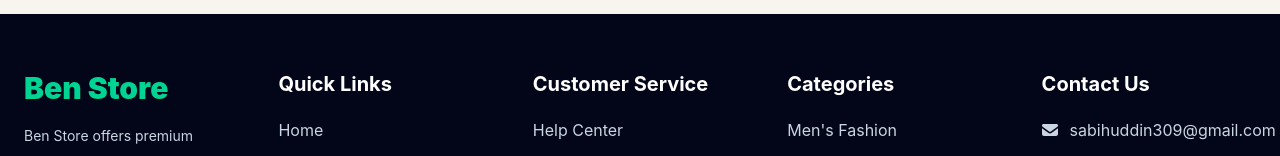
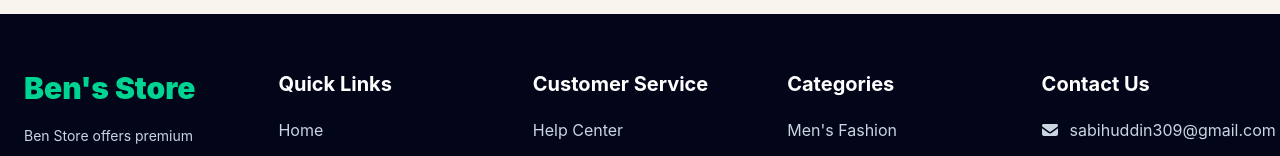
Before and after one commit to ben-websites/React, a React (Vite) app: page /login in a window 1280 px wide. Shown: the part 947-1103 px from the top of the page. Built offline with nearby package versions, Linux system fonts and the light colour scheme; no server answers.

Commit message:
Update footer branding and clean up comments
Updated footer branding from 'Ben Store' to 'Ben's Store' and removed comments for sections.

```diff
--- a/src/components/Footer.jsx
+++ b/src/components/Footer.jsx
@@ -13,12 +13,12 @@ function Footer() {
 
       <div className="mx-auto grid max-w-7xl gap-10 px-6 py-14 md:grid-cols-2 lg:grid-cols-5">
 
-        {/* Brand */}
+
 
         <div>
 
           <h2 className="text-3xl font-black text-emerald-400">
-            Ben Store
+            Ben's Store
           </h2>
 
           <p className="mt-4 text-sm leading-7 text-slate-300">
@@ -27,8 +27,6 @@ function Footer() {
           </p>
 
         </div>
-
-        {/* Quick Links */}
 
         <div>
 
@@ -71,9 +69,6 @@ function Footer() {
           </ul>
 
         </div>
-
-        {/* Customer Service */}
-
         <div>
 
           <h3 className="mb-5 text-xl font-bold">
@@ -95,8 +90,6 @@ function Footer() {
           </ul>
 
         </div>
-
-        {/* Categories */}
 
         <div>
 
```
